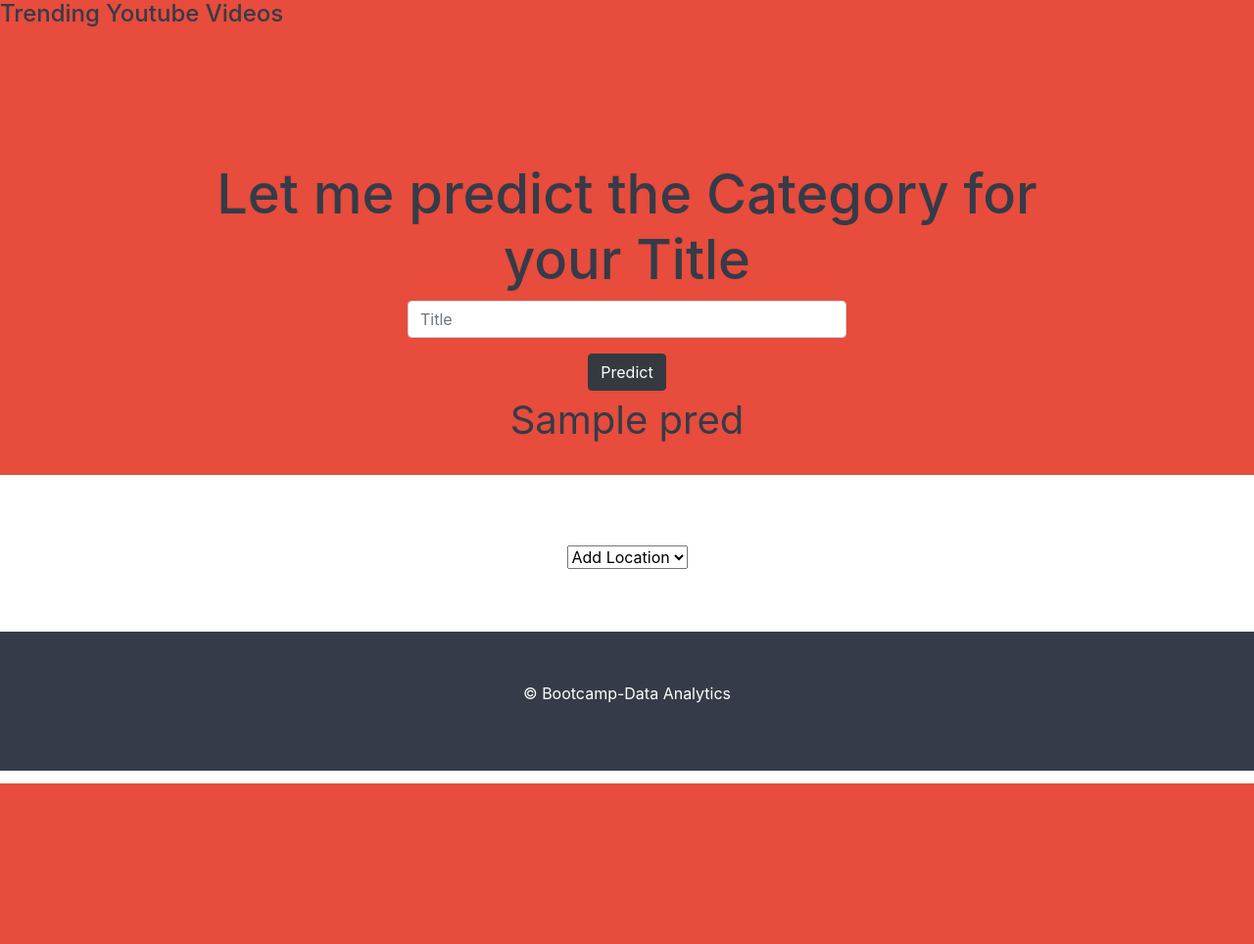
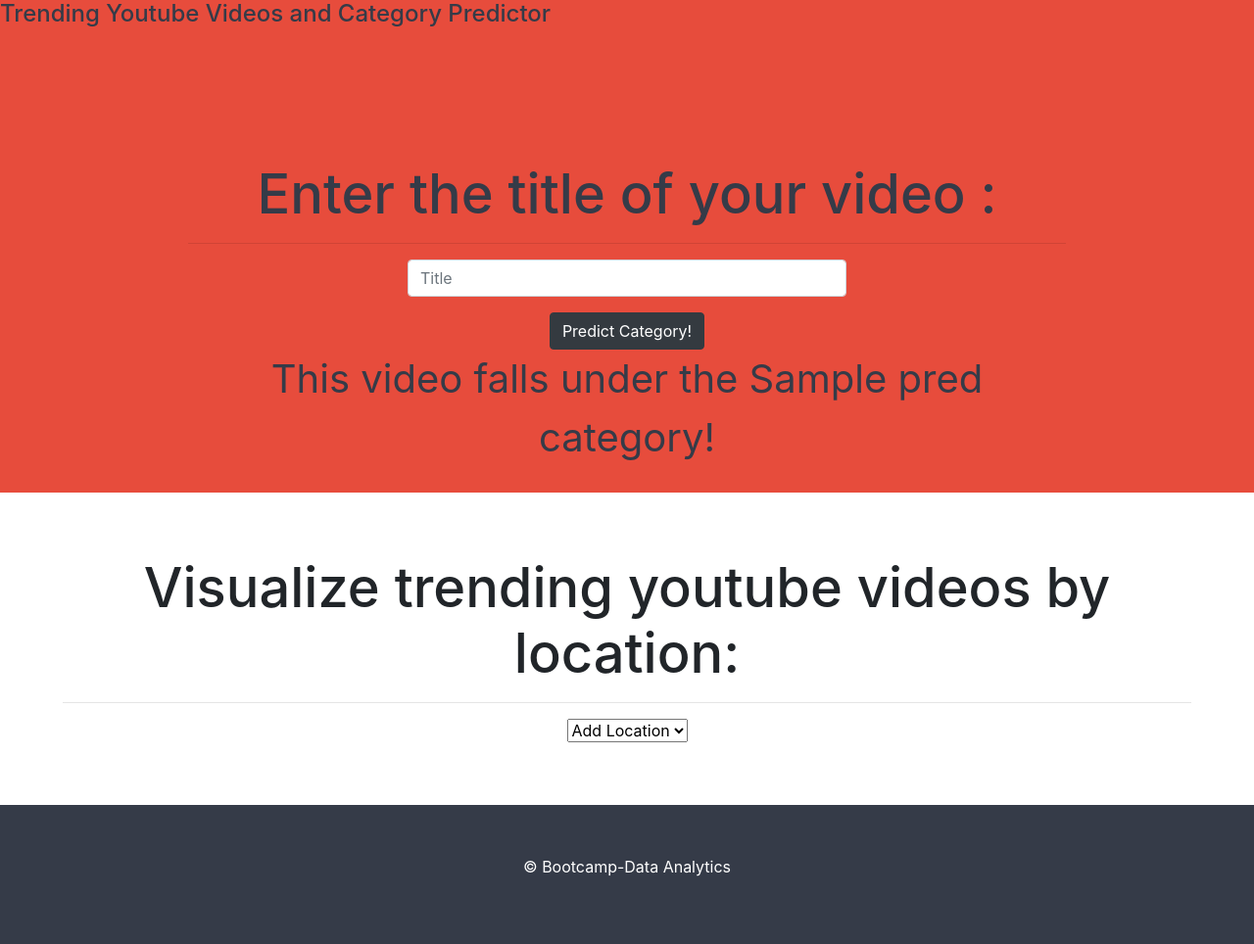
Before and after one commit to benitezal06/Trending-Youtube-Videos-Analysis, a Flask app: template templates/index.html in a window 1280 px wide. Shown: the whole page at 98% size. Before the commit the page ends 800 px from the top, so only its background shows below. Run offline with Flask 2, Linux system fonts and the light colour scheme; the template is opened without the code that fills it: most values are stand-ins (such as "Sample title", 1, 10 or a date in 2020); some libraries are stand-ins or nearby versions.

Commit message:
added README & edited html

```diff
--- a/templates/index.html
+++ b/templates/index.html
@@ -16,18 +16,19 @@
 <section id="title">
     <div class="row">
         <div class="col-lg-6">
-            <h3>Trending Youtube Videos</h3>
+            <h3>Trending Youtube Videos and Category Predictor</h3>
         </div>
     </div>
 <div class="question">
-<h1>Let me predict the Category for your Title</h1>
+<h1>Enter the title of your video :</h1>
+<hr>
 
 <form action = "http://127.0.0.1:5000/predict" method = "POST">
   <p> <input class="w-50 d-inline-block form-control" placeholder="Title" type = "text" name = "title" /></p>
-  <button type="submit" class="btn btn-dark">Predict </button>
+  <button type="submit" class="btn btn-dark">Predict Category! </button>
 
 <div class="predict">
-{{pred}}
+This video falls under the {{pred}} category!
 </div>
 
 </div>
@@ -37,7 +38,10 @@
 </section>
 
     <div class="graphics text-center">
-      <h1></h1>
+      <h1>Visualize trending youtube videos by location:</h1>
+      <b></b>
+
+      <hr border-width: 10px>
       <div id="plot"></div>
       <select id="selectOption">
       <option value="us">Add Location</option>
```
Also changed, not shown: app.py (+15 -3 lines), README.md.
